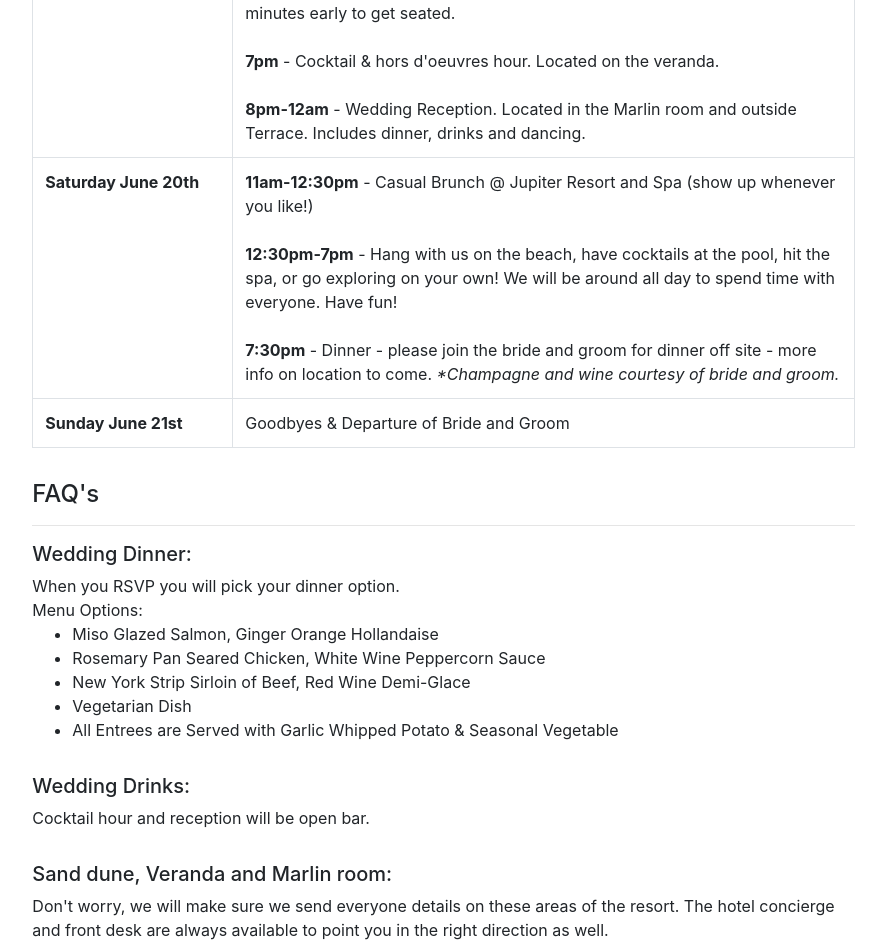
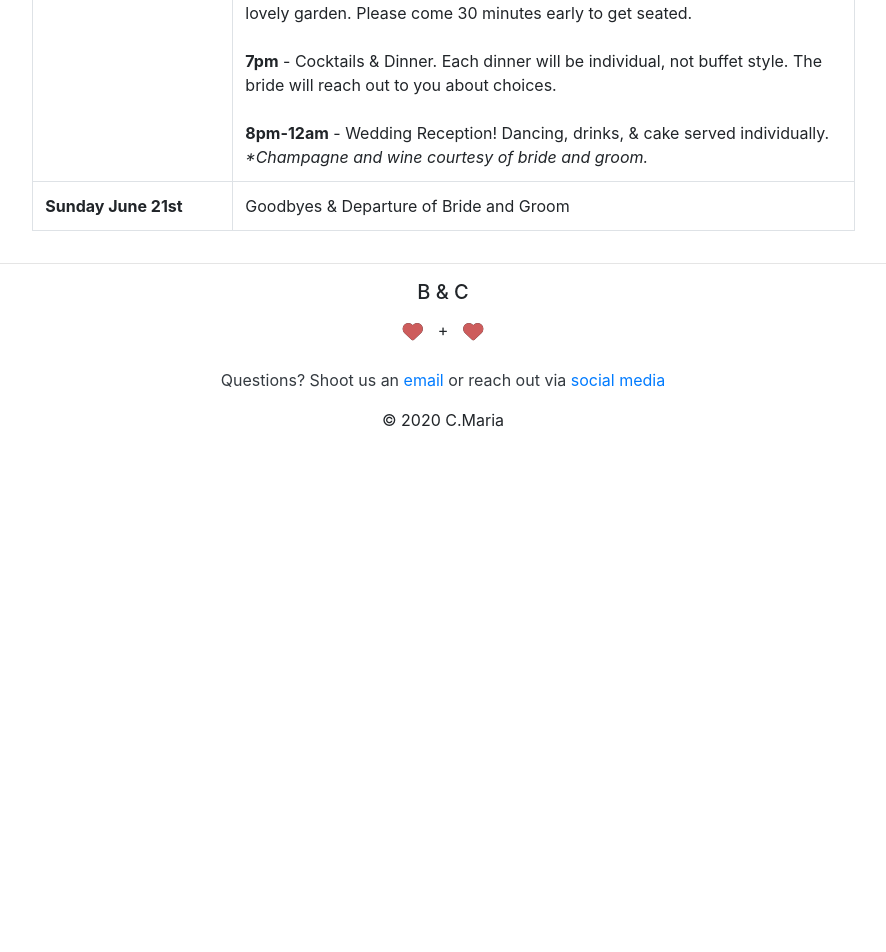
Before and after one commit to CrystalCodes01/brystalflwed, a React (Create React App) app in the folder brystalwed/: page /#/itinerary in a window 1280 px wide. Shown: the part 420-1372 px from the top of the page, without its empty margins (197-1083 px from the left). After the commit the page ends 868 px from the top, so only its background shows below. Built offline with nearby package versions, Linux system fonts and the light colour scheme.

Commit message:
covid updates

```diff
--- a/brystalwed/src/App.scss
+++ b/brystalwed/src/App.scss
@@ -27,6 +27,10 @@ $deepred: #cd5c5c;
 
 .top-2x {
   margin-top: 2rem;
+}
+
+.bottom-0x {
+  margin-bottom: 0rem;
 }
 
 .bottom-1x {
--- a/brystalwed/src/hotel/Hotel.js
+++ b/brystalwed/src/hotel/Hotel.js
@@ -12,126 +12,52 @@ function Hotel() {
         -
       </p>
       <hr className="my-4" />
-      <section className="container-fluid col-12 col-md-8 pl-md-3 col-lg-8 text-left">
+      <section className="container-fluid col-12 col-md-8 pl-md-3 col-lg-8 text-center">
         <img
-          src="https://raw.githubusercontent.com/CrystalCodes01/brystalflwed/master/brystalwed/public/resort2.jpg"
-          alt="Jupiter Resort and Spa"
+          src="https://raw.githubusercontent.com/CrystalCodes01/brystalflwed/master/brystalwed/public/westpalmbeach-pool.jpg"
+          alt="Hilton West Palm Beach"
           className="img-fluid rounded mb-4"
         />
         <h2 className="skinny text-uppercase sienna text-center">
-          <a href="https://www.jupiterbeachresort.com/">
-            Jupiter Resort and Spa
+          <a href="https://www3.hilton.com/en/hotels/florida/hilton-west-palm-beach-PBIWPHH/index.html?SEO_id=GMB-HI-PBIWPHH">
+            Hilton West Palm Beach
           </a>
         </h2>
         <p className="bottom-out">
-          We are having our wedding at the Jupiter Resort and Spa in Jupiter
-          Florida.
+          We are having our wedding in West Palm Beach Florida and have spoken
+          with the Hilton Hotel in regards to our wedding changes. We will be
+          staying at the Hilton all weekend, and having the Ceremony and
+          reception at The Backyard Bar which is only 1/2 mile away and one of
+          our favorite spots in South Flordia.
           <br />
-          The resort has everything you need in one spot.
-          <br />
-          <br />
-          <ul>
-            <li>
-              Free Parking for hotel guests
-              <em> (*optional valet if desired)</em>
-            </li>
-            <li>2 Restaurants</li>
-            <li>Pool & Poolside Bar with Live Music</li>
-            <li>Private beach access for your entire stay</li>
-            <li>Spa</li>
-          </ul>
           <br />
         </p>
         <h5>Click the address below for directions to the venue:</h5>
-        <a className="larger-1x" href="https://goo.gl/maps/Hvfbp1ERFG6NLtAeA">
-          <p className="location pb-0 mb-0">Jupiter Resort and Spa</p>
+        <a className="larger-1x" href="https://goo.gl/maps/eoCFhXnfr56xTUeh6">
+          <p className="location pb-0 mb-0">Hilton West Palm Beach</p>
           <p>
-            5 N Hwy A1A
+            600 Okeechobee Blvd
             <br />
-            Jupiter, FL. 33477
+            West Palm Beach, FL 33401
             <br />
           </p>
         </a>
         <hr className="my-4" />
         <h2 className="pb-0 mb-0">Booking your room</h2>
         <p className="top-1x">
-          The resort has reserved reduced rate rooms for our party.
-          <p className="top-1x">
-            The <b>deadline</b> to book at the guaranteed reduced rate is April
-            30th, 2020.
-            <br />
-            You have to provide a credit card number for your reservation but
-            will not be charged until the date of your stay.
-          </p>
+          We have spoken with the resort and they have great rates for this
+          weekend, call or book your room online at your leisure. We are not
+          doing a room block due to rates already meeting expectations.
         </p>
-        <p className="pb-0 mb-0 larger-1x">Room Rates for wedding guests:</p>
-        <table className="table table-bordered table-responsive-sm">
-          <thead>
-            <tr>
-              <th scope="col">Martin/Schurko Wedding</th>
-              <th scope="col">06/18/20</th>
-              <th scope="col">06/19/20</th>
-              <th scope="col">06/20/20</th>
-            </tr>
-          </thead>
-          <tbody>
-            <tr>
-              <th scope="row">Resort View King or Double</th>
-              <td>$178.00</td>
-              <td>$178.00</td>
-              <td>$198.00</td>
-            </tr>
-            <tr>
-              <th scope="row">Partial View Double</th>
-              <td>$208.00</td>
-              <td>$208.00</td>
-              <td>$238.00</td>
-            </tr>
-            <tr>
-              <th scope="row">Partial View Superior Suite King</th>
-              <td>$318.00</td>
-              <td>$318.00</td>
-              <td>$318.00</td>
-            </tr>
-          </tbody>
-        </table>
-        <div className="bottom-1x top-1x">
+        <div className="bottom-1x top-2x">
           <a
             className="btn btn-info btn-lg"
-            href="https://reserve.jupiterbeachresort.com/jupiterbeachresort/?requesttype=invBlockCode&code=JONSCH0619&startDate=06/18/2020&endDate=06/20/2020"
+            href="https://www3.hilton.com/en/hotels/florida/hilton-west-palm-beach-PBIWPHH/index.html?SEO_id=GMB-HI-PBIWPHH"
             role="button"
           >
             Book Here
           </a>
         </div>
-        <p>
-          <b>
-            *Please note the prices displayed here and on the website include
-            resort fees - you may see a note about resort fees on the website -
-            this does not apply to you as it is built into our room block rates.
-          </b>
-        </p>
-        <p className="top-1x bottom-1x">
-          <em className="teal">
-            <b>~ Note from the thrifty bride: ~</b>
-          </em>
-          <br />
-          If you are traveling with family or mutual friends the Partial View
-          Superior Suite King is a good option to combine your stay and book
-          together to save money. The Superior Suite King is a two room suite
-          with a separate living room and pullout sofa. It has a connecting
-          privacy door to the bedroom with one king size bed, each has its own
-          private seating balcony and television with two full bathrooms.
-          <br />
-          *Max occupancy 5 guests.
-          <br /> <br />
-          The Partial View Double can also accommodate up to 4 guests.
-        </p>
-        <img
-          src="https://raw.githubusercontent.com/CrystalCodes01/brystalflwed/master/brystalwed/public/room.jpg"
-          alt="Jupiter Resort Rooms"
-          className="img-fluid rounded mb-1"
-        />
       </section>
     </div>
   );
--- a/brystalwed/src/itinerary/Itinerary.js
+++ b/brystalwed/src/itinerary/Itinerary.js
@@ -24,41 +24,29 @@ function Itinerary() {
           </thead>
           <tbody>
             <tr>
-              <th scope="row">Thursday June 18th</th>
-              <td>Bride and Groom arrive at resort</td>
-            </tr>
-            <tr>
               <th scope="row">Friday June 19th</th>
               <td>
-                <b>Wedding Day! (all events at Jupiter Resort and Spa)</b>
-                <br />
-                <br />
-                <b>6:30pm</b> - Ceremony starts. Located at the Sand Dune.
-                Please come 30 minutes early to get seated.
-                <br />
-                <br />
-                <b>7pm</b> - Cocktail & hors d'oeuvres hour. Located on the
-                veranda.
-                <br />
-                <br />
-                <b>8pm-12am</b> - Wedding Reception. Located in the Marlin room
-                and outside Terrace. Includes dinner, drinks and dancing.
+                Hang with us at the pool, have dinner and cocktails at the
+                hotel. Have fun!
               </td>
             </tr>
             <tr>
               <th scope="row">Saturday June 20th</th>
               <td>
-                <b>11am-12:30pm</b> - Casual Brunch @ Jupiter Resort and Spa
-                (show up whenever you like!)
+                <b>Wedding Day!</b>
                 <br />
                 <br />
-                <b>12:30pm-7pm</b> - Hang with us on the beach, have cocktails
-                at the pool, hit the spa, or go exploring on your own! We will
-                be around all day to spend time with everyone. Have fun!
+                <b>5pm</b> - Ceremony starts at The Backyard Bar it is an
+                outdoor cermeony in their lovely garden. Please come 30 minutes
+                early to get seated.
                 <br />
                 <br />
-                <b>7:30pm</b> - Dinner - please join the bride and groom for
-                dinner off site - more info on location to come.{" "}
+                <b>7pm</b> - Cocktails & Dinner. Each dinner will be individual,
+                not buffet style. The bride will reach out to you about choices.
+                <br />
+                <br />
+                <b>8pm-12am</b> - Wedding Reception! Dancing, drinks, & cake
+                served individually.{" "}
                 <em>*Champagne and wine courtesy of bride and groom.</em>
               </td>
             </tr>
@@ -69,34 +57,6 @@ function Itinerary() {
           </tbody>
         </table>
       </section>
-      <section className="container-fluid col-12 col-md-8 pl-md-3 col-lg-8 text-left bottom-2x">
-        <h4>FAQ's</h4>
-        <hr />
-        <h5>Wedding Dinner:</h5>
-        <p>
-          When you RSVP you will pick your dinner option.
-          <br />
-          Menu Options:
-          <ul>
-            <li>Miso Glazed Salmon, Ginger Orange Hollandaise</li>
-            <li>Rosemary Pan Seared Chicken, White Wine Peppercorn Sauce</li>
-            <li>New York Strip Sirloin of Beef, Red Wine Demi-Glace</li>
-            <li>Vegetarian Dish</li>
-            <li>
-              All Entrees are Served with Garlic Whipped Potato & Seasonal
-              Vegetable
-            </li>
-          </ul>
-        </p>
-        <h5 className="top-2x">Wedding Drinks:</h5>
-        <p>Cocktail hour and reception will be open bar.</p>
-        <h5 className="top-2x">Sand dune, Veranda and Marlin room:</h5>
-        <p>
-          Don't worry, we will make sure we send everyone details on these areas
-          of the resort. The hotel concierge and front desk are always available
-          to point you in the right direction as well.
-        </p>
-      </section>
     </div>
   );
 }
--- a/brystalwed/src/rsvp/Rsvp.js
+++ b/brystalwed/src/rsvp/Rsvp.js
@@ -1,5 +1,6 @@
 import React, { Component } from "react";
 import ReactIframeResizer from "react-iframe-resizer-super";
+import { Link } from "react-router-dom";
 
 class Rsvp extends Component {
   render() {
@@ -22,9 +23,16 @@ class Rsvp extends Component {
         </p>
         <hr className="my-4" />
         <section className="container-fluid col-12 col-md-12 pl-md-3 col-lg-10 text-left negate">
+          <h4 className="text-center bottom-0x">
+            <b>
+              We have cleared all previous RSVP's so if you can still make it
+              please &nbsp;
+              <Link to="/rsvp">RSVP</Link> again!
+            </b>
+          </h4>
           <ReactIframeResizer
             iframeResizerOptions={iframeResizerOptions}
-            src="https://brystalwedding.app.rsvpify.com/?embed=1&js=1"
+            src="https://brystalweddingrsvp.app.rsvpify.com/?embed=1&js=1"
           />
           <p className="text-center top-1x">
             {
@@ -35,7 +43,7 @@ class Rsvp extends Component {
             {"Having trouble with the form above? "}
             <br />
             {"Try refreshing this site, or"}
-            <a href="http://brystalwedding.rsvpify.com">
+            <a href="http://brystalweddingrsvp.rsvpify.com">
               {" click this link to RSVP"}
             </a>
             {"."}
--- a/brystalwed/src/timer/Timer.js
+++ b/brystalwed/src/timer/Timer.js
@@ -60,7 +60,7 @@ class TimerExtension extends Component {
   constructor(props) {
     super(props);
     this.state = {
-      events: [{ name: "See you in", date: "June 19, 2020" }]
+      events: [{ name: "See you in", date: "June 20, 2020" }]
     };
   }
 
```
Also changed, not shown: brystalwed/src/home/Home.js (+29 -9 lines).
